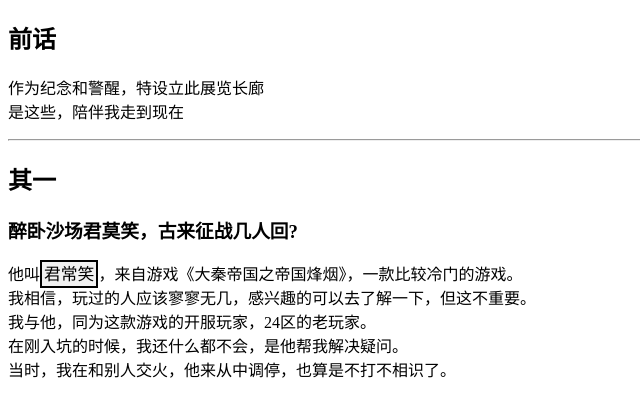
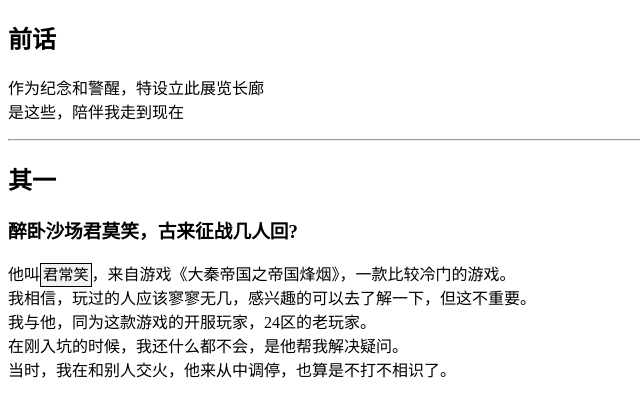
Before and after one commit to cyhLen/cyhLen, a plain HTML site: page exhibition/exhibition.html in a window 1280 px wide. Shown: the whole page, without its empty margins (0-640 px from the left). Drawn offline with Linux system fonts and the light colour scheme.

Commit message:
Update exhibition.html

```diff
--- a/exhibition/exhibition.html
+++ b/exhibition/exhibition.html
@@ -9,8 +9,8 @@ code {
   color: black;
   background-color: #f1f1f1;
   padding: 2px;
-  font-size: 105%;
-  border: 2px solid #000;
+  font-size: 95%;
+  border: 1px solid #000;
 }
     </style>
   </head>
```
